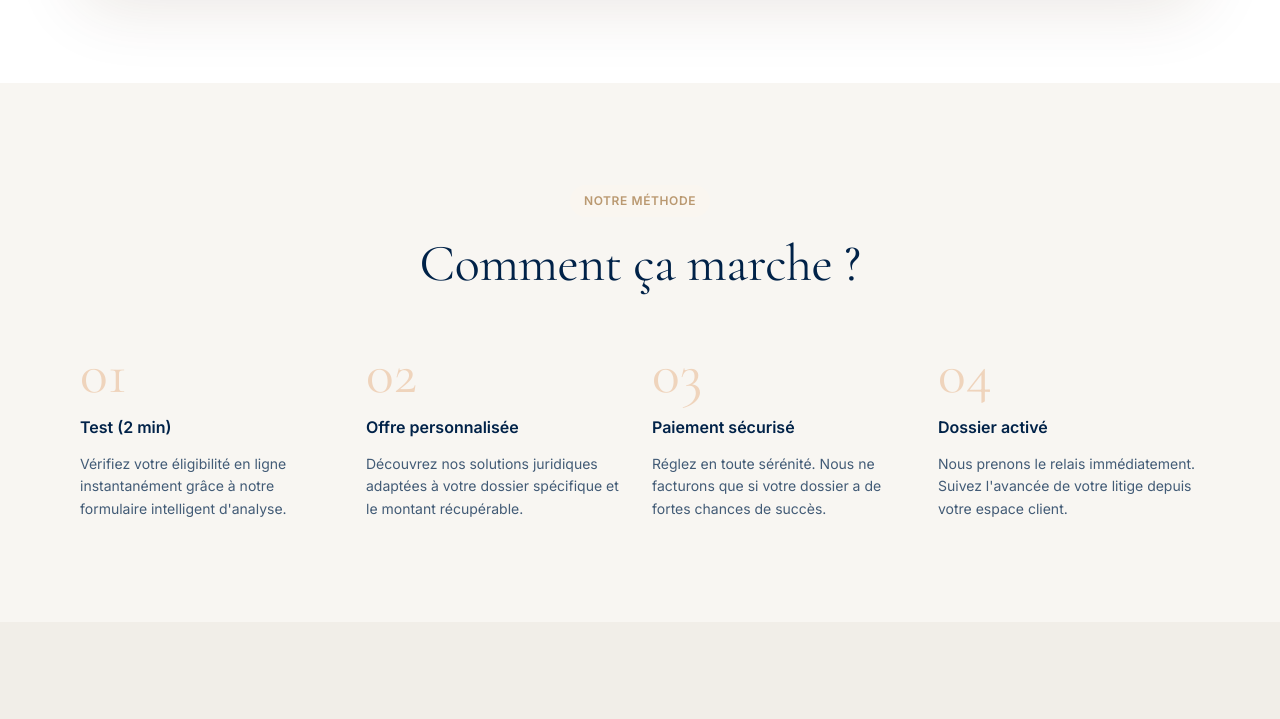
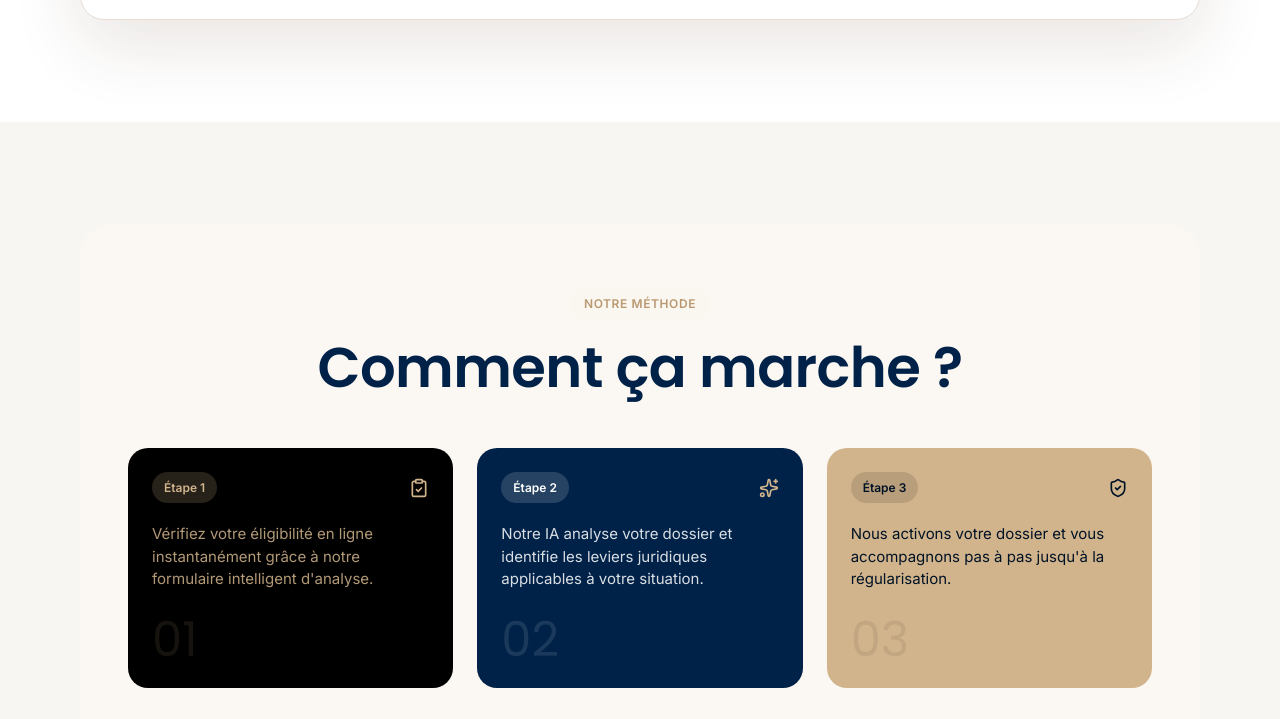
Before and after one commit to animhilhavetdigital/v03, a website built with Vite: page index.html in a window 1280 px wide. Shown: the part 2078-2797 px from the top of the page. Built offline with nearby package versions, Linux system fonts and the light colour scheme.

Commit message:
Update hero responsiveness, workflow section, navbar and button styles

```diff
--- a/index.html
+++ b/index.html
@@ -9,10 +9,10 @@
   <!-- CSS Stylesheet -->
   <link rel="stylesheet" href="style.css">
 
-  <!-- Fonts: Cormorant Garamond & Inter from Google Fonts -->
+  <!-- Fonts: Poppins & Inter from Google Fonts -->
   <link rel="preconnect" href="https://fonts.googleapis.com">
   <link rel="preconnect" href="https://fonts.gstatic.com" crossorigin>
-  <link href="https://fonts.googleapis.com/css2?family=Cormorant+Garamond:ital,wght@0,300;0,400;0,500;0,600;0,700;1,400&family=Inter:wght@300;400;500;600;700&display=swap" rel="stylesheet">
+  <link href="https://fonts.googleapis.com/css2?family=Inter:wght@300;400;500;600;700&family=Poppins:wght@400;500;600;700&display=swap" rel="stylesheet">
 
   <!-- Lucide Icons CDN -->
   <script src="https://unpkg.com/lucide@latest"></script>
@@ -28,9 +28,8 @@
 
       <ul class="navbar-menu" id="navbar-menu">
         <li><a href="#/" class="nav-link" data-route="home">Accueil</a></li>
-        <li><a href="#/blog" class="nav-link" data-route="blog">Blog</a></li>
+        <li><a href="#/#faq" class="nav-link">FAQ</a></li>
         <li><a href="#/contact" class="nav-link" data-route="contact">Contact</a></li>
-        <li><a href="#/auth/login" class="nav-link" data-route="login">Mon Espace</a></li>
       </ul>
 
       <div class="navbar-actions">
@@ -52,9 +51,8 @@
       <h3 style="margin-bottom: 24px; font-weight: 700;">Menu</h3>
       <ul style="list-style: none; display: flex; flex-direction: column; gap: 20px;">
         <li><a href="#/" class="mobile-nav-link" style="font-size: 18px; font-weight: 600;">Accueil</a></li>
-        <li><a href="#/blog" class="mobile-nav-link" style="font-size: 18px; font-weight: 600;">Blog</a></li>
+        <li><a href="#/#faq" class="mobile-nav-link" style="font-size: 18px; font-weight: 600;">FAQ</a></li>
         <li><a href="#/contact" class="mobile-nav-link" style="font-size: 18px; font-weight: 600;">Contact</a></li>
-        <li><a href="#/auth/login" class="mobile-nav-link" style="font-size: 18px; font-weight: 600;">Mon Espace</a></li>
       </ul>
     </div>
   </div>
@@ -67,7 +65,7 @@
 
       <!-- HERO -->
       <section class="hero-section text-center" style="padding-top: 20px; padding-bottom: 40px; background-color: var(--color-bg);">
-        <div class="container" style="max-width: 1000px; background: #FFFFFF; padding: 24px 24px 60px 24px; border-radius: 32px; border: 1px solid var(--color-border-soft); box-shadow: var(--shadow-soft);">
+        <div class="container hero-container" style="max-width: 1000px; background: #FFFFFF; padding: 24px 24px 60px 24px; border-radius: 32px; border: 1px solid var(--color-border-soft); box-shadow: var(--shadow-soft);">
 
           <!-- Small Breadcrumb at top -->
           <div style="font-size: 11px; font-weight: 600; text-transform: uppercase; color: var(--color-muted); letter-spacing: 0.08em; margin-bottom: 20px; display: flex; justify-content: center; gap: 16px; flex-wrap: wrap;">
@@ -83,8 +81,8 @@
           </div>
 
           <!-- H1 Overlay / Just below -->
-          <div style="margin-top: -70px; position: relative; z-index: 10;">
-            <h1 style="font-size: clamp(34px, 5.5vw, 64px); line-height: 1.05; margin-bottom: 16px;">
+          <div class="hero-content" style="margin-top: -70px; position: relative; z-index: 10;">
+            <h1 style="font-size: clamp(28px, 4.5vw, 52px); line-height: 1.1; font-weight: 700; margin-bottom: 16px;">
               Votre crédit conso vous <span class="accent-word">pèse</span> ?<br>
               Analysez vos <span class="accent-word">droits</span> gratuitement.
             </h1>
@@ -93,8 +91,8 @@
             </p>
 
             <!-- CTA + social proof inline -->
-            <div style="display: flex; align-items: center; justify-content: center; gap: 20px; flex-wrap: wrap;">
-              <a href="#/#diagnostic-zone" class="btn btn-primary" style="padding: 14px 28px; border-radius: 999px; font-size: 14px; background: var(--color-primary); color: #fff;">
+            <div class="hero-cta-row" style="display: flex; align-items: center; justify-content: center; gap: 20px; flex-wrap: wrap;">
+              <a href="#/#diagnostic-zone" class="btn btn-primary" style="padding: 14px 28px; border-radius: 999px; font-size: 14px;">
                 ✦ Test gratuit - 2 min
               </a>
               <div style="display: flex; align-items: center; gap: 8px; font-size: 13px; font-weight: 500; color: var(--color-text);">
@@ -121,35 +119,35 @@
 
           <!-- Cards Row -->
           <div class="grid-3" style="margin-bottom: 40px;">
-            <div class="service-card" style="border-radius: 20px; overflow: hidden; background: #FFFFFF; border: 1px solid var(--color-border-soft); box-shadow: var(--shadow-soft); display: flex; flex-direction: column; transition: transform .35s ease, box-shadow .35s ease;">
+            <div class="service-card" style="border-radius: 20px; overflow: hidden; background: #FFFFFF; box-shadow: var(--shadow-soft); display: flex; flex-direction: column; transition: transform .35s ease, box-shadow .35s ease;">
               <div style="position: relative; aspect-ratio: 4/3; overflow: hidden;">
                 <img src="assets/card_analysis.png" alt="Analyse IA 2.0" style="width: 100%; height: 100%; object-fit: cover;">
                 <div style="position: absolute; inset: auto 0 0 0; height: 50%; background: linear-gradient(to bottom, rgba(255,255,255,0) 0%, #FFFFFF 95%); pointer-events: none;"></div>
               </div>
               <div style="padding: 24px; text-align: center; display: flex; flex-direction: column; gap: 8px;">
-                <h3 style="font-family: var(--font-heading); font-size: 24px; color: var(--color-text);">Analyse IA 2.0</h3>
+                <h3 style="font-family: var(--font-heading); font-size: 26px; font-weight: 600; color: var(--color-text);">Analyse IA 2.0</h3>
                 <p style="font-size: 13px; color: var(--color-text-soft);">Exploitation instantanée des règles de conformité bancaire.</p>
               </div>
             </div>
 
-            <div class="service-card" style="border-radius: 20px; overflow: hidden; background: #FFFFFF; border: 1px solid var(--color-border-soft); box-shadow: var(--shadow-soft); display: flex; flex-direction: column; transition: transform .35s ease, box-shadow .35s ease;">
+            <div class="service-card" style="border-radius: 20px; overflow: hidden; background: #FFFFFF; box-shadow: var(--shadow-soft); display: flex; flex-direction: column; transition: transform .35s ease, box-shadow .35s ease;">
               <div style="position: relative; aspect-ratio: 4/3; overflow: hidden;">
                 <img src="assets/card_success.png" alt="98% Taux de réussite" style="width: 100%; height: 100%; object-fit: cover;">
                 <div style="position: absolute; inset: auto 0 0 0; height: 50%; background: linear-gradient(to bottom, rgba(255,255,255,0) 0%, #FFFFFF 95%); pointer-events: none;"></div>
               </div>
               <div style="padding: 24px; text-align: center; display: flex; flex-direction: column; gap: 8px;">
-                <h3 style="font-family: var(--font-heading); font-size: 24px; color: var(--color-text);">98% Taux de réussite</h3>
+                <h3 style="font-family: var(--font-heading); font-size: 26px; font-weight: 600; color: var(--color-text);">98% Taux de réussite</h3>
                 <p style="font-size: 13px; color: var(--color-text-soft);">Pour les dossiers éligibles ayant initié la procédure (+12%).</p>
               </div>
             </div>
 
-            <div class="service-card" style="border-radius: 20px; overflow: hidden; background: #FFFFFF; border: 1px solid var(--color-border-soft); box-shadow: var(--shadow-soft); display: flex; flex-direction: column; transition: transform .35s ease, box-shadow .35s ease;">
+            <div class="service-card" style="border-radius: 20px; overflow: hidden; background: #FFFFFF; box-shadow: var(--shadow-soft); display: flex; flex-direction: column; transition: transform .35s ease, box-shadow .35s ease;">
               <div style="position: relative; aspect-ratio: 4/3; overflow: hidden;">
                 <img src="assets/card_guarantee.png" alt="Éligibilité Garantie" style="width: 100%; height: 100%; object-fit: cover;">
                 <div style="position: absolute; inset: auto 0 0 0; height: 50%; background: linear-gradient(to bottom, rgba(255,255,255,0) 0%, #FFFFFF 95%); pointer-events: none;"></div>
               </div>
               <div style="padding: 24px; text-align: center; display: flex; flex-direction: column; gap: 8px;">
-                <h3 style="font-family: var(--font-heading); font-size: 24px; color: var(--color-text);">Éligibilité Garantie</h3>
+                <h3 style="font-family: var(--font-heading); font-size: 26px; font-weight: 600; color: var(--color-text);">Éligibilité Garantie</h3>
                 <p style="font-size: 13px; color: var(--color-text-soft);">Rapports d'experts validés par notre équipe juridique.</p>
               </div>
             </div>
@@ -261,32 +259,42 @@
       <!-- METHODE -->
       <section class="method-section">
         <div class="container">
-          <div class="text-center" style="max-width: 600px; margin: 0 auto 54px;">
+          <div class="workflow-panel">
+            <div class="method-header">
               <span class="label-pill">Notre méthode</span>
               <h2>Comment ça marche ?</h2>
             </div>
 
-          <div class="steps-grid">
-            <div class="step-card">
-              <div class="step-number">01</div>
-              <div class="step-title">Test (2 min)</div>
-              <p style="font-size: 14px;">Vérifiez votre éligibilité en ligne instantanément grâce à notre formulaire intelligent d'analyse.</p>
+            <div class="workflow-grid">
+              <div class="workflow-card workflow-card-black">
+                <div class="workflow-card-top">
+                  <span class="workflow-tag">Étape 1</span>
+                  <i data-lucide="clipboard-check" class="workflow-icon"></i>
                 </div>
-            <div class="step-card">
-              <div class="step-number">02</div>
-              <div class="step-title">Offre personnalisée</div>
-              <p style="font-size: 14px;">Découvrez nos solutions juridiques adaptées à votre dossier spécifique et le montant récupérable.</p>
+                <p class="workflow-text">Vérifiez votre éligibilité en ligne instantanément grâce à notre formulaire intelligent d'analyse.</p>
+                <span class="workflow-number">01</span>
               </div>
-            <div class="step-card">
-              <div class="step-number">03</div>
-              <div class="step-title">Paiement sécurisé</div>
-              <p style="font-size: 14px;">Réglez en toute sérénité. Nous ne facturons que si votre dossier a de fortes chances de succès.</p>
+
+              <div class="workflow-card workflow-card-dark">
+                <div class="workflow-card-top">
+                  <span class="workflow-tag">Étape 2</span>
+                  <i data-lucide="sparkles" class="workflow-icon"></i>
                 </div>
-            <div class="step-card">
-              <div class="step-number">04</div>
-              <div class="step-title">Dossier activé</div>
-              <p style="font-size: 14px;">Nous prenons le relais immédiatement. Suivez l'avancée de votre litige depuis votre espace client.</p>
+                <p class="workflow-text">Notre IA analyse votre dossier et identifie les leviers juridiques applicables à votre situation.</p>
+                <span class="workflow-number">02</span>
               </div>
+
+              <div class="workflow-card workflow-card-accent">
+                <div class="workflow-card-top">
+                  <span class="workflow-tag">Étape 3</span>
+                  <i data-lucide="shield-check" class="workflow-icon"></i>
+                </div>
+                <p class="workflow-text">Nous activons votre dossier et vous accompagnons pas à pas jusqu'à la régularisation.</p>
+                <span class="workflow-number">03</span>
+              </div>
+            </div>
+
+            <p class="workflow-footer">Diagnostic gratuit, sans engagement, 100% en ligne.</p>
           </div>
         </div>
       </section>
@@ -366,7 +374,7 @@
       </section>
 
       <!-- FAQ ACCORDION -->
-      <section class="faq-section">
+      <section class="faq-section" id="faq">
         <div class="container">
           <div class="grid-2" style="align-items: flex-start;">
             <div>
@@ -375,7 +383,7 @@
               <p style="margin-bottom: 24px; max-width: 400px;">
                 Retrouvez toutes les réponses à vos questions concernant nos services, la tarification et le déroulement de votre recours.
               </p>
-              <a href="#/contact" class="btn btn-secondary">Poser une autre question</a>
+              <a href="#/contact" class="btn btn-primary">Poser une autre question</a>
             </div>
 
             <div class="accordion">
@@ -445,16 +453,6 @@
         </div>
       </section>
 
-      <!-- FINAL CTA -->
-      <section class="cta-section text-center" style="background-color: var(--color-brown-dark); color: #FFFFFF;">
-        <div class="container" style="max-width: 700px;">
-          <h2 style="color: #FFFFFF; margin-bottom: 16px;">Prêt à savoir si votre dossier vaut le coup ?</h2>
-          <p style="color: rgba(255,255,255,0.7); margin-bottom: 32px;">Effectuez notre diagnostic intelligent instantané en 2 minutes et identifiez les leviers d'actions possibles sur votre emprunt.</p>
-          <button class="btn btn-primary" id="btn-final-cta-scroll" style="box-shadow: 0 12px 24px rgba(217,131,63,0.4);">
-            Faire le test gratuit — ça prend 2 min
-          </button>
-        </div>
-      </section>
 
     </div>
 
--- a/style.css
+++ b/style.css
@@ -25,7 +25,7 @@
   --color-border-soft: #F0E7DF;
 
   /* Fonts */
-  --font-heading: "Cormorant Garamond", "Playfair Display", Georgia, serif;
+  --font-heading: "Poppins", "Inter", Arial, sans-serif;
   --font-body: "Inter", "Manrope", Arial, sans-serif;
 
   /* Transitions */
@@ -165,17 +165,18 @@ p {
 }
 
 .btn-primary {
-  background: var(--color-primary);
-  color: #FFFFFF;
+  background: #000000;
+  color: #D1B48C;
   border-radius: 999px;
   padding: 12px 26px;
-  box-shadow: 0 12px 24px rgba(217, 131, 63, 0.25);
+  box-shadow: 0 12px 24px rgba(0, 0, 0, 0.25);
 }
 
 .btn-primary:hover {
   transform: translateY(-2px);
-  background: var(--color-primary-hover);
-  box-shadow: 0 16px 28px rgba(217, 131, 63, 0.28);
+  background: #1a1a1a;
+  color: #D1B48C;
+  box-shadow: 0 16px 28px rgba(0, 0, 0, 0.28);
 }
 
 .btn-secondary {
@@ -291,7 +292,6 @@ p {
   background: #FFFFFF;
   border-radius: 20px;
   overflow: hidden;
-  border: 1px solid var(--color-border-soft);
   box-shadow: var(--shadow-soft);
   transition: transform .35s ease, box-shadow .35s ease;
   display: flex;
@@ -318,7 +318,11 @@ p {
 }
 
 .service-card-body h3 {
-  font-size: 24px;
+  font-family: var(--font-heading);
+  font-size: 26px;
+  font-weight: 600;
+  letter-spacing: -0.01em;
+  color: var(--color-text);
 }
 
 /* Pills list style */
@@ -772,29 +776,169 @@ p {
   color: var(--color-text);
 }
 
-/* 10. Steps (Process) */
-.steps-grid {
-  display: grid;
-  grid-template-columns: repeat(4, 1fr);
-  gap: 24px;
+/* 10. Method Section (Workflow cards) */
+.workflow-panel {
+  background: var(--color-card-warm);
+  border-radius: 32px;
+  padding: 64px 48px;
 }
 
-.step-card {
+.method-header {
+  text-align: center;
+  margin-bottom: 48px;
+}
+
+.method-header .label-pill {
+  display: inline-flex;
+  margin-bottom: 16px;
+}
+
+.method-header h2 {
+  font-size: clamp(32px, 5vw, 56px);
+  font-weight: 600;
+  line-height: 1.15;
+  color: var(--color-text);
+  max-width: 700px;
+  margin: 0 auto;
+}
+
+.workflow-grid {
+  display: grid;
+  grid-template-columns: repeat(3, 1fr);
+  gap: 24px;
+  position: relative;
+}
+
+.workflow-grid::before {
+  content: '';
+  position: absolute;
+  top: 48px;
+  left: calc(33.33% + 16px);
+  right: calc(33.33% + 16px);
+  border-top: 2px dashed var(--color-border);
+  z-index: 0;
+}
+
+.workflow-card {
+  background: #FFFFFF;
+  border-radius: 20px;
+  padding: 24px;
   display: flex;
   flex-direction: column;
-  gap: 12px;
+  gap: 20px;
+  position: relative;
+  z-index: 1;
+  min-height: 240px;
 }
 
-.step-number {
-  font-family: var(--font-heading);
-  font-size: 58px;
-  color: rgba(217, 131, 63, 0.3);
-  line-height: 1;
+.workflow-card-black {
+  background: #000000;
+  color: #D1B48C;
 }
 
-.step-title {
+.workflow-card-black .workflow-tag {
+  background: rgba(209, 180, 140, 0.18);
+  color: #D1B48C;
+}
+
+.workflow-card-black .workflow-text {
+  color: rgba(209, 180, 140, 0.85);
+}
+
+.workflow-card-black .workflow-icon {
+  color: #D1B48C;
+}
+
+.workflow-card-black .workflow-number {
+  color: rgba(209, 180, 140, 0.35);
+}
+
+.workflow-card-dark {
+  background: var(--color-brown);
+  color: #FFFFFF;
+}
+
+.workflow-card-dark .workflow-tag {
+  background: rgba(255, 255, 255, 0.15);
+  color: #FFFFFF;
+}
+
+.workflow-card-dark .workflow-text {
+  color: rgba(255, 255, 255, 0.85);
+}
+
+.workflow-card-dark .workflow-icon {
+  color: var(--color-primary);
+}
+
+.workflow-card-dark .workflow-number {
+  color: rgba(255, 255, 255, 0.35);
+}
+
+.workflow-card-accent {
+  background: var(--color-primary);
+  color: var(--color-brown-dark);
+}
+
+.workflow-card-accent .workflow-tag {
+  background: rgba(0, 0, 0, 0.12);
+  color: var(--color-brown-dark);
+}
+
+.workflow-card-accent .workflow-text {
+  color: var(--color-brown-dark);
+}
+
+.workflow-card-accent .workflow-icon {
+  color: var(--color-brown-dark);
+}
+
+.workflow-card-accent .workflow-number {
+  color: rgba(0, 0, 0, 0.25);
+}
+
+.workflow-card-top {
+  display: flex;
+  justify-content: space-between;
+  align-items: center;
+}
+
+.workflow-tag {
+  display: inline-flex;
+  padding: 6px 12px;
+  border-radius: 999px;
+  background: var(--color-bg-soft);
+  font-size: 12px;
   font-weight: 600;
+  color: var(--color-text-soft);
+}
+
+.workflow-icon {
+  width: 20px;
+  height: 20px;
+  color: var(--color-primary);
+}
+
+.workflow-text {
+  font-size: 15px;
+  line-height: 1.5;
+  color: var(--color-text-soft);
+  flex-grow: 1;
+}
+
+.workflow-number {
+  font-family: var(--font-heading);
+  font-size: 48px;
+  line-height: 1;
+  color: var(--color-text);
+  opacity: 0.3;
+}
+
+.workflow-footer {
+  text-align: center;
+  margin-top: 48px;
   font-size: 16px;
+  color: var(--color-text-soft);
 }
 
 /* 11. Accordion (FAQ) */
@@ -1328,9 +1472,12 @@ p {
   .grid-3 {
     grid-template-columns: repeat(2, 1fr);
   }
-  .steps-grid {
+  .workflow-grid {
     grid-template-columns: repeat(2, 1fr);
-    gap: 32px;
+    gap: 24px;
+  }
+  .workflow-grid::before {
+    display: none;
   }
   .navbar {
     max-width: 100%;
@@ -1361,9 +1508,19 @@ p {
 
 @media (max-width: 576px) {
   .grid-3,
-  .steps-grid,
+  .workflow-grid,
   .footer-top {
     grid-template-columns: 1fr;
+  }
+  .workflow-panel {
+    padding: 40px 24px;
+    border-radius: 24px;
+  }
+  .method-header {
+    margin-bottom: 32px;
+  }
+  .method-header h2 {
+    font-size: clamp(26px, 8vw, 36px);
   }
 
   .testimonial-reviews-grid {
@@ -1379,6 +1536,35 @@ p {
   }
 
   .hero-image-wrapper {
-    aspect-ratio: 16/9;
+    aspect-ratio: 4 / 3 !important;
+  }
+
+  .hero-container {
+    padding: 16px 16px 40px !important;
+    border-radius: 20px !important;
+  }
+
+  .hero-content {
+    margin-top: -24px !important;
+  }
+
+  .hero-content h1 {
+    font-size: clamp(24px, 7vw, 32px) !important;
+    line-height: 1.15 !important;
+  }
+
+  .hero-content h1 br {
+    display: none;
+  }
+
+  .hero-cta-row {
+    flex-direction: column !important;
+    gap: 16px !important;
+  }
+
+  .hero-section .container > div:first-of-type {
+    font-size: 10px !important;
+    gap: 8px !important;
+    margin-bottom: 12px !important;
   }
 }
```
Lines whose indentation alone changed are shown as unchanged.
